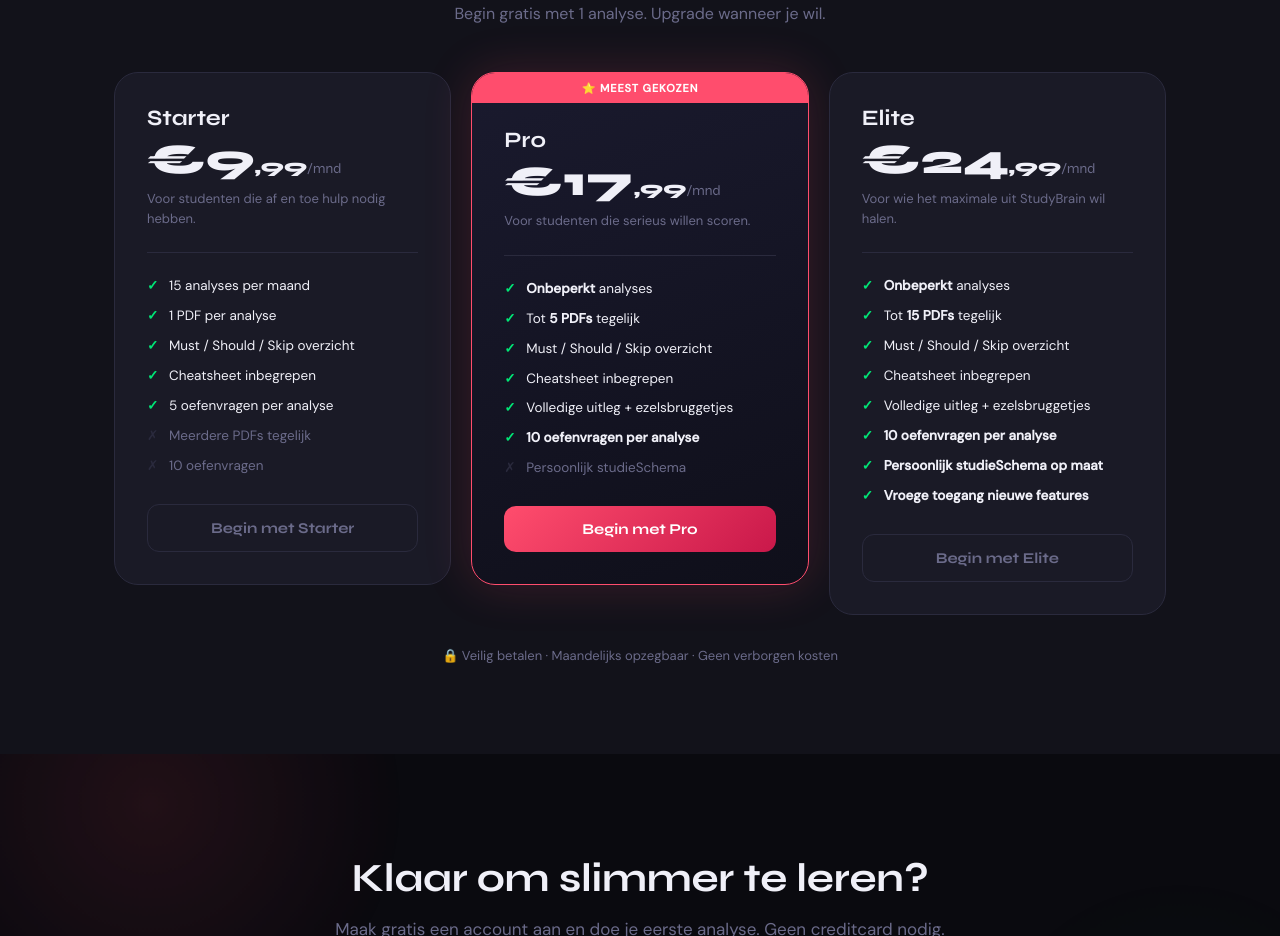
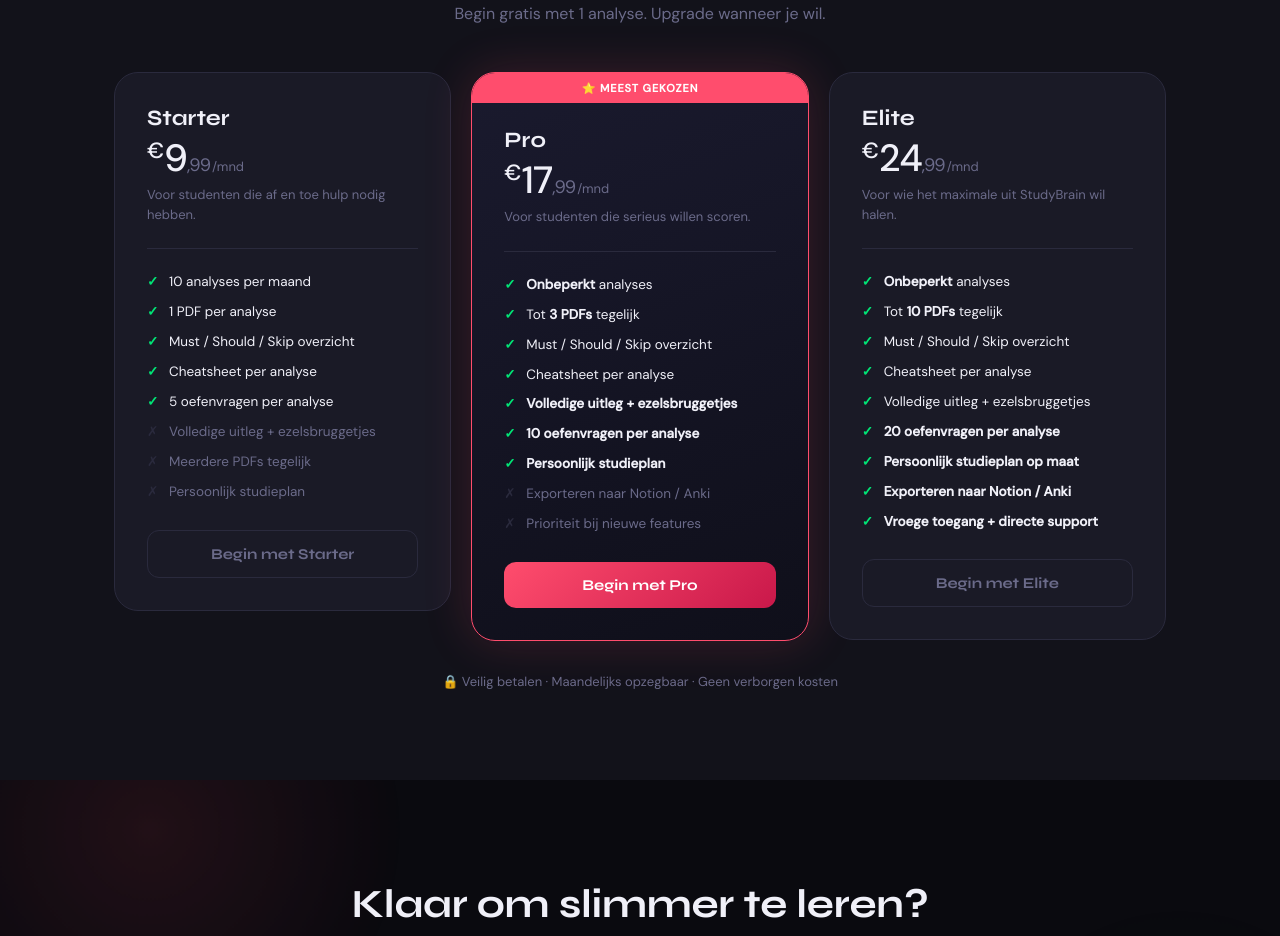
Before and after one commit to aminaddarrazi2004-beep/studybrain, a website: page index.html in a window 1280 px wide. Shown: the part 2265-3201 px from the top of the page. Drawn offline with Linux system fonts and the light colour scheme.

Commit message:
Update index.html

```diff
--- a/index.html
+++ b/index.html
@@ -6,6 +6,21 @@
 <title>StudyBrain — Leer slimmer, niet harder</title>
 <meta name="description" content="De AI-studiecoach die vertelt wat je MOET leren.">
 <link rel="stylesheet" href="landing.css">
+<style>
+  /* PRIJZEN — fix brede/rare euro + cijfers */
+  .plan-price {
+    font-family: 'DM Sans', sans-serif;
+    font-size: 38px;
+    font-weight: 700;
+    font-synthesis: none;
+    line-height: 1;
+    margin-bottom: 8px;
+    letter-spacing: -1px;
+  }
+  .plan-price .euro { font-size: 22px; font-weight: 500; vertical-align: super; margin-right: 1px; }
+  .plan-price .cents { font-size: 18px; font-weight: 400; color: var(--muted); }
+  .plan-price .per { font-size: 13px; font-weight: 400; color: var(--muted); margin-left: 2px; letter-spacing: 0; }
+</style>
 </head>
 <body>
 
@@ -148,52 +163,59 @@
     <p class="pricing-sub">Begin gratis met 1 analyse. Upgrade wanneer je wil.</p>
     <div class="plans">
 
+      <!-- STARTER -->
       <div class="plan">
         <div class="plan-name">Starter</div>
-        <div class="plan-price">&#8364;9<span class="cents">,99</span><span class="per">/mnd</span></div>
+        <div class="plan-price"><span class="euro">€</span>9<span class="cents">,99</span><span class="per">/mnd</span></div>
         <div class="plan-desc">Voor studenten die af en toe hulp nodig hebben.</div>
         <ul class="plan-list">
-          <li class="yes">15 analyses per maand</li>
+          <li class="yes">10 analyses per maand</li>
           <li class="yes">1 PDF per analyse</li>
           <li class="yes">Must / Should / Skip overzicht</li>
-          <li class="yes">Cheatsheet inbegrepen</li>
+          <li class="yes">Cheatsheet per analyse</li>
           <li class="yes">5 oefenvragen per analyse</li>
+          <li class="no">Volledige uitleg + ezelsbruggetjes</li>
           <li class="no">Meerdere PDFs tegelijk</li>
-          <li class="no">10 oefenvragen</li>
+          <li class="no">Persoonlijk studieplan</li>
         </ul>
         <a href="https://buy.stripe.com/test_14A00b6fA3uqeWi85h1wY00" target="_blank" class="plan-cta ghost-cta">Begin met Starter</a>
       </div>
 
+      <!-- PRO -->
       <div class="plan plan-hot">
         <div class="hot-label">&#11088; Meest gekozen</div>
         <div class="plan-name">Pro</div>
-        <div class="plan-price">&#8364;17<span class="cents">,99</span><span class="per">/mnd</span></div>
+        <div class="plan-price"><span class="euro">€</span>17<span class="cents">,99</span><span class="per">/mnd</span></div>
         <div class="plan-desc">Voor studenten die serieus willen scoren.</div>
         <ul class="plan-list">
           <li class="yes"><strong>Onbeperkt</strong> analyses</li>
-          <li class="yes">Tot <strong>5 PDFs</strong> tegelijk</li>
+          <li class="yes">Tot <strong>3 PDFs</strong> tegelijk</li>
           <li class="yes">Must / Should / Skip overzicht</li>
-          <li class="yes">Cheatsheet inbegrepen</li>
-          <li class="yes">Volledige uitleg + ezelsbruggetjes</li>
+          <li class="yes">Cheatsheet per analyse</li>
+          <li class="yes"><strong>Volledige uitleg + ezelsbruggetjes</strong></li>
           <li class="yes"><strong>10 oefenvragen per analyse</strong></li>
-          <li class="no">Persoonlijk studieSchema</li>
+          <li class="yes"><strong>Persoonlijk studieplan</strong></li>
+          <li class="no">Exporteren naar Notion / Anki</li>
+          <li class="no">Prioriteit bij nieuwe features</li>
         </ul>
         <a href="https://buy.stripe.com/test_14A9AL1Zkd50cOaetF1wY01" target="_blank" class="plan-cta hot-cta">Begin met Pro</a>
       </div>
 
+      <!-- ELITE -->
       <div class="plan">
         <div class="plan-name">Elite</div>
-        <div class="plan-price">&#8364;24<span class="cents">,99</span><span class="per">/mnd</span></div>
+        <div class="plan-price"><span class="euro">€</span>24<span class="cents">,99</span><span class="per">/mnd</span></div>
         <div class="plan-desc">Voor wie het maximale uit StudyBrain wil halen.</div>
         <ul class="plan-list">
           <li class="yes"><strong>Onbeperkt</strong> analyses</li>
-          <li class="yes">Tot <strong>15 PDFs</strong> tegelijk</li>
+          <li class="yes">Tot <strong>10 PDFs</strong> tegelijk</li>
           <li class="yes">Must / Should / Skip overzicht</li>
-          <li class="yes">Cheatsheet inbegrepen</li>
+          <li class="yes">Cheatsheet per analyse</li>
           <li class="yes">Volledige uitleg + ezelsbruggetjes</li>
-          <li class="yes"><strong>10 oefenvragen per analyse</strong></li>
-          <li class="yes"><strong>Persoonlijk studieSchema op maat</strong></li>
-          <li class="yes"><strong>Vroege toegang nieuwe features</strong></li>
+          <li class="yes"><strong>20 oefenvragen per analyse</strong></li>
+          <li class="yes"><strong>Persoonlijk studieplan op maat</strong></li>
+          <li class="yes"><strong>Exporteren naar Notion / Anki</strong></li>
+          <li class="yes"><strong>Vroege toegang + directe support</strong></li>
         </ul>
         <a href="https://buy.stripe.com/test_fZu14f0Vg3uq3dAetF1wY02" target="_blank" class="plan-cta ghost-cta">Begin met Elite</a>
       </div>
```
